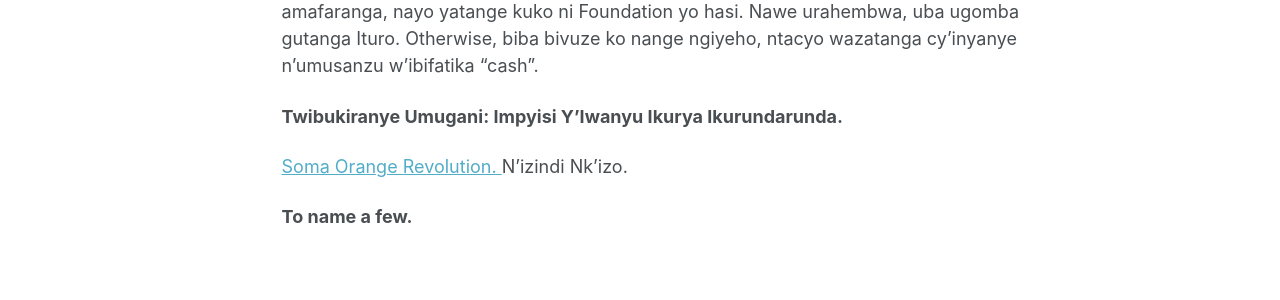
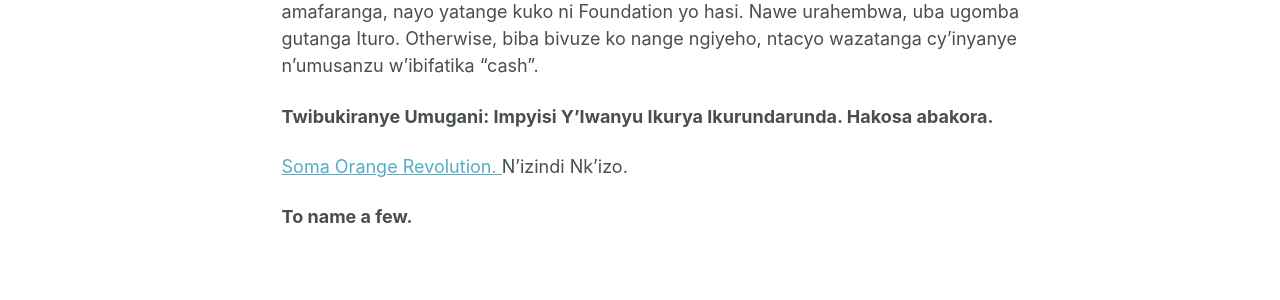
Before and after one commit to phdcsseiden/phdcsseiden.github.io, a Jekyll site: the page built from _pages/Gitwaza.md, in a window 1280 px wide. Shown: the part 1632-1932 px from the top of the page. Built offline with Jekyll 4.4.1, drawn with Linux system fonts in a browser that asks for light colours.

Commit message:
Update Gitwaza.md

```diff
--- a/_pages/Gitwaza.md
+++ b/_pages/Gitwaza.md
@@ -49,7 +49,8 @@ Wowe ukoresha information ufite mu nyungu zawe bwite, icyo washakaga cyarangira,
 Twibukiranye: Abafite Bazongererwa. Abadafite Bildberg Izabaha n'abandi batange Umusanzu wabo. Either way, Everyone Contribution is always needed. Ushobora kuvuga uti. Utanga ibiruta liquid cash, Gusa cash ni "Musemakweri". Mbere yo gutanga ibiruta amafaranga, nayo yatange kuko ni Foundation yo hasi. Nawe urahembwa, uba ugomba gutanga Ituro. Otherwise, biba bivuze ko nange ngiyeho, ntacyo wazatanga cy'inyanye n'umusanzu w'ibifatika "cash".
 
 
-<b> Twibukiranye Umugani: Impyisi Y'Iwanyu Ikurya Ikurundarunda. </b>
+<b> Twibukiranye Umugani: Impyisi Y'Iwanyu Ikurya Ikurundarunda. Hakosa abakora. </b>
+
 
 
 <a href=" https://en.wikipedia.org/wiki/Orange_Revolution "> Soma Orange Revolution.  </a> N'izindi Nk'izo.
```
